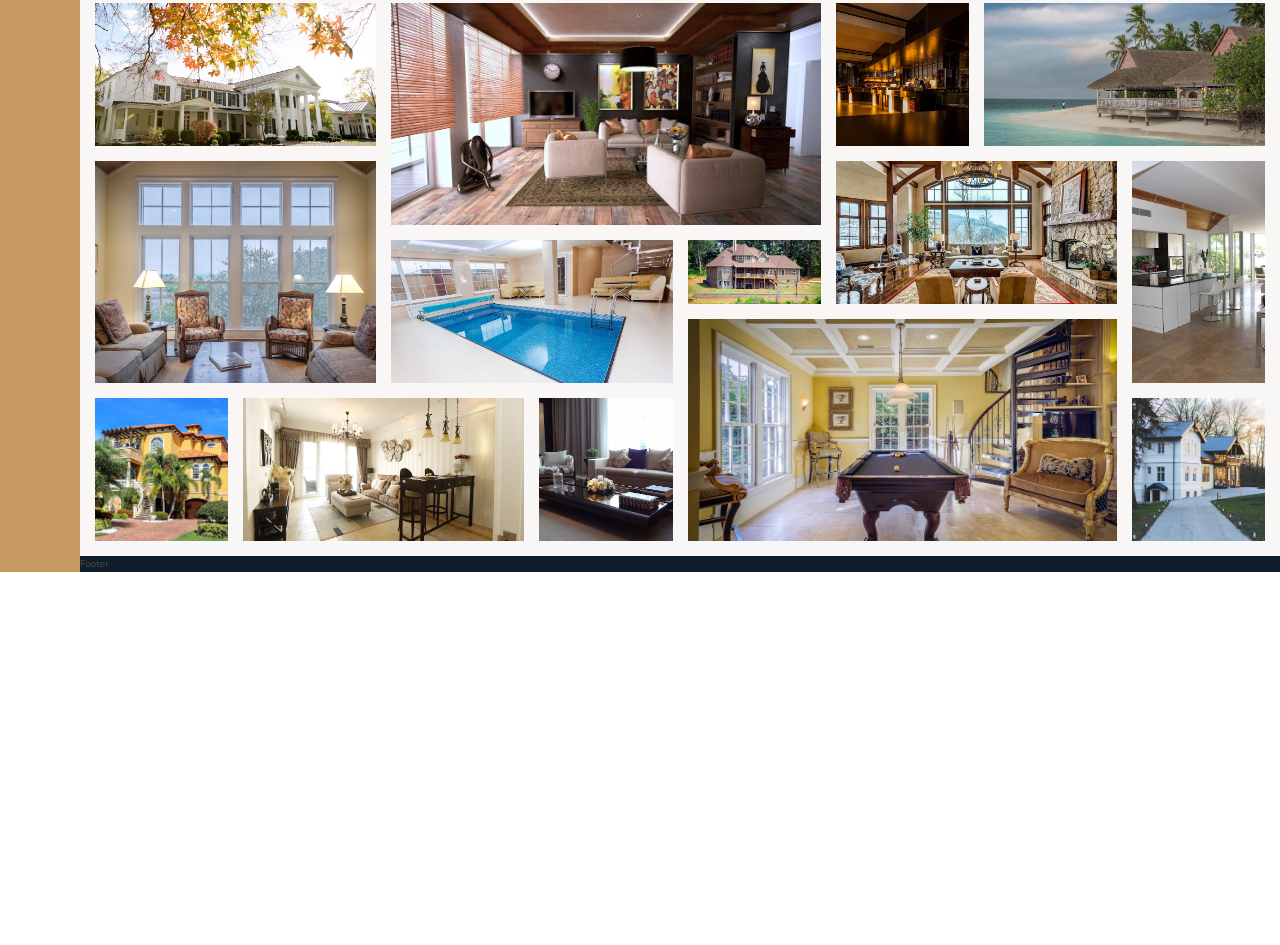
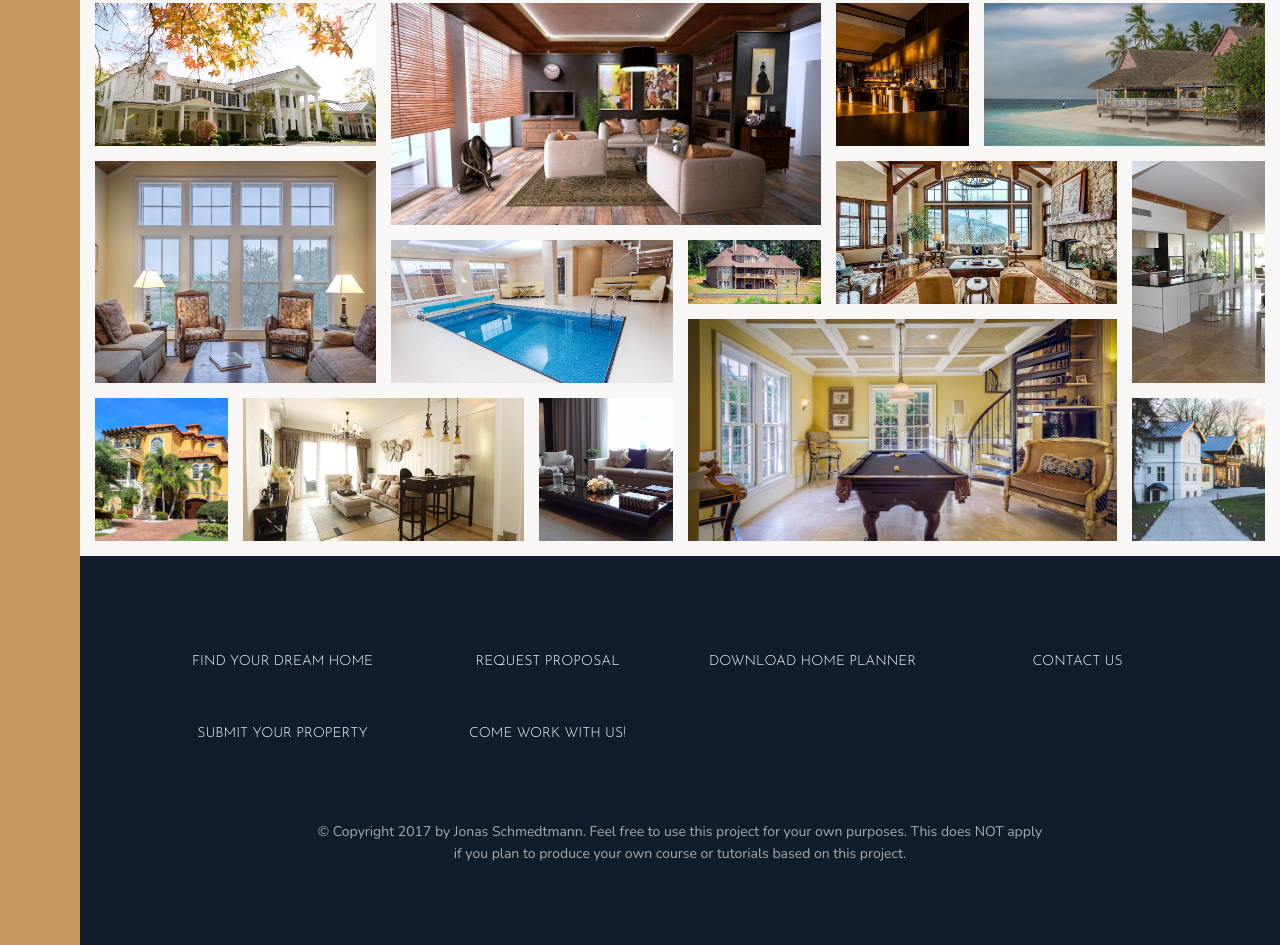
Before and after one commit to hanatokobato/nexter, a website: page index.html in a window 1280 px wide. Shown: the part 3130-4075 px from the top of the page. Before the commit the page ends 3702 px from the top, so only its background shows below. Drawn offline with nearby package versions, Linux system fonts and the light colour scheme.

Commit message:
Building footer

```diff
--- a/index.html
+++ b/index.html
@@ -370,6 +370,30 @@
         />
       </figure>
     </section>
-    <footer class="footer">Footer</footer>
+    <footer class="footer">
+      <ul class="nav">
+        <li class="nav__item">
+          <a href="#" class="nav__link">Find your dream home</a>
+        </li>
+        <li class="nav__item">
+          <a href="#" class="nav__link">Request proposal</a>
+        </li>
+        <li class="nav__item">
+          <a href="#" class="nav__link">Download home planner</a>
+        </li>
+        <li class="nav__item"><a href="#" class="nav__link">Contact us</a></li>
+        <li class="nav__item">
+          <a href="#" class="nav__link">Submit your property</a>
+        </li>
+        <li class="nav__item">
+          <a href="#" class="nav__link">Come work with us!</a>
+        </li>
+      </ul>
+      <p class="copyright">
+        &copy; Copyright 2017 by Jonas Schmedtmann. Feel free to use this
+        project for your own purposes. This does NOT apply if you plan to
+        produce your own course or tutorials based on this project.
+      </p>
+    </footer>
   </body>
 </html>
--- a/sass/_footer.scss
+++ b/sass/_footer.scss
@@ -2,4 +2,47 @@
   background-color: $color-secondary;
 
   grid-column: full-start / full-end;
+  padding: 8rem;
 }
+
+.nav {
+  list-style: none;
+  display: grid;
+  grid-template-columns: repeat(auto-fit, minmax(20rem, 1fr));
+  gap: 2rem;
+  align-items: center;
+
+  &__item {
+  }
+
+  &__link {
+    &:link,
+    &:visited {
+      color: white;
+      text-decoration: none;
+      font-size: 1.4rem;
+      font-family: $font-display;
+      text-transform: uppercase;
+      text-align: center;
+      padding: 1.5rem;
+      display: block;
+      transition: all 0.2s;
+    }
+
+    &:hover,
+    &:active {
+      background-color: rgba($color: white, $alpha: 0.05);
+      transform: translateY(-3px);
+    }
+  }
+}
+
+.copyright {
+  font-size: 1.4rem;
+  color: $color-grey-light-2;
+  margin-top: 6rem;
+  text-align: center;
+  width: 70%;
+  margin-right: auto;
+  margin-left: auto;
+}
```
Also changed, not shown: css/style.css.
